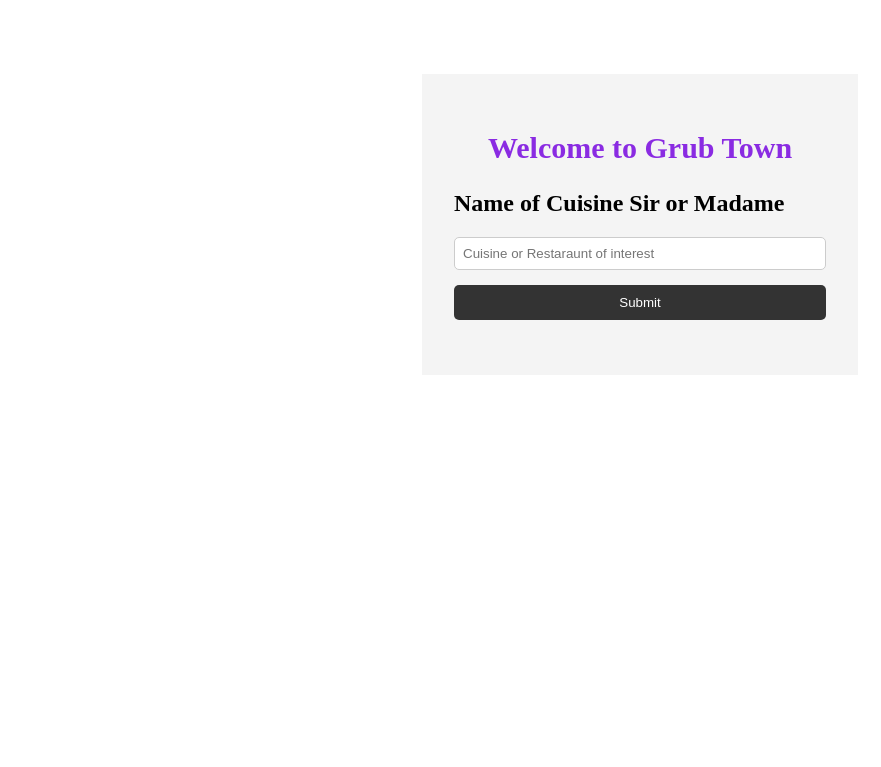
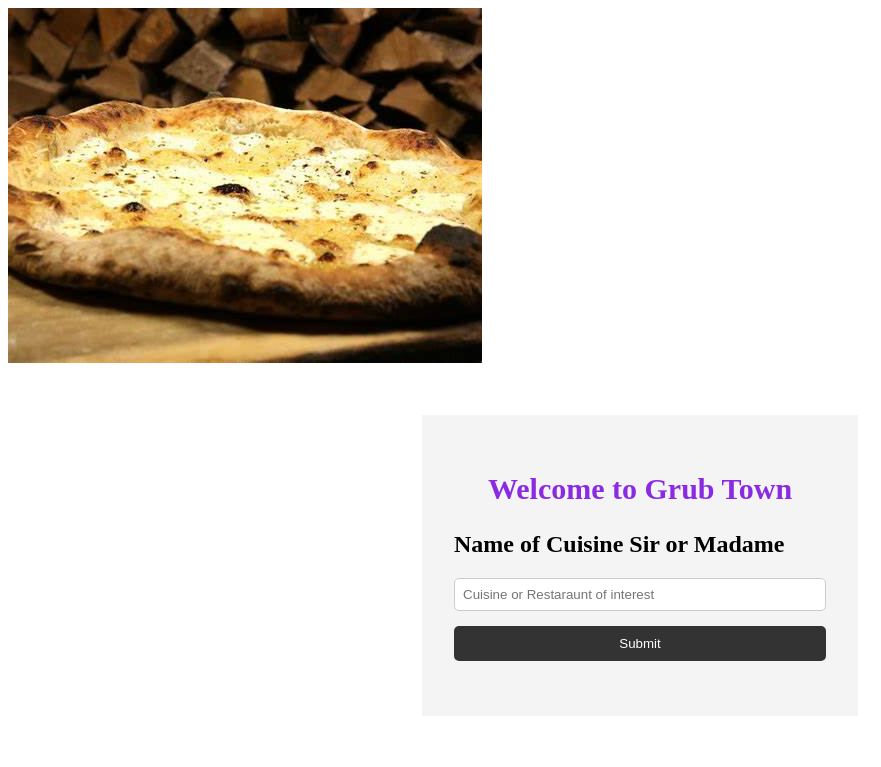
Before and after one commit to jongjam/food_website, a plain HTML site: page index.html in a window 1280 px wide. Shown: the whole page, without its empty margins (0-881 px from the left). Drawn offline with Linux system fonts and the light colour scheme.

Commit message:
rotating images added

```diff
--- a/image_slides.js
+++ b/image_slides.js
@@ -6,7 +6,7 @@ images[1] = 'images/pizza.jpg';
 images[2] = 'images/porkparty.jpg';
 images[3] = 'images/sundaegook.jpg';
 
-const banner_img = document.querySelector('banner');
+const banner_img = document.getElementById('banner');
 console.log(banner_img)
 
 // Use an image tag and then change its source
```
Also changed, not shown: index.html (+1 -0 lines).
